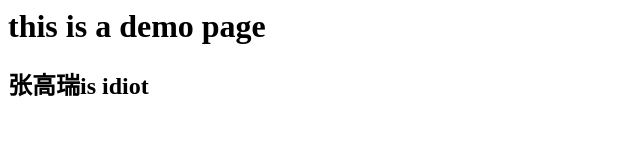
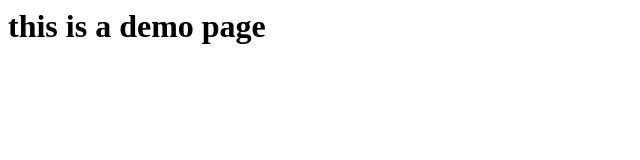
Before and after one commit to CMinHong/Cminhong.github.io, a plain HTML site: page index.html in a window 1280 px wide. Shown: the whole page, without its empty margins (0-640 px from the left). Drawn offline with Linux system fonts and the light colour scheme.

Commit message:
Update index.html

```diff
--- a/index.html
+++ b/index.html
@@ -1,2 +1 @@
 <h1>this is a demo page</h1>
-<h2>张高瑞is idiot</h2>
```
